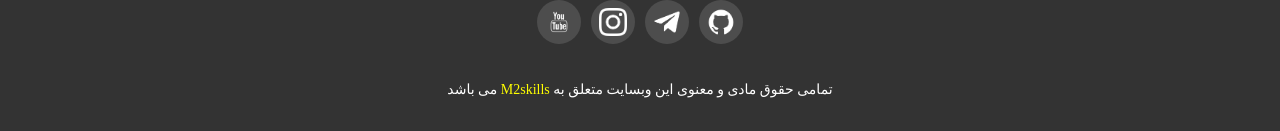
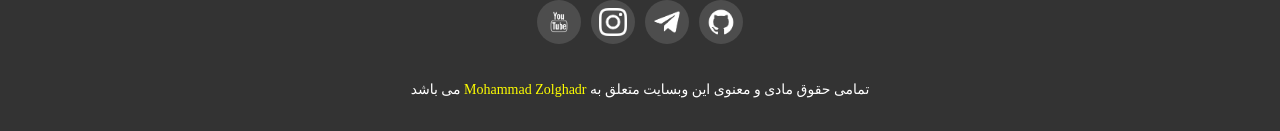
Before and after one commit to mohammad-zolghadr/multi-column-bootstrap, a plain HTML site: page index.html in a window 1280 px wide. Shown: the part 1031-1162 px from the top of the page. Drawn offline with Linux system fonts and the light colour scheme.

Commit message:
Update index.html

```diff
--- a/index.html
+++ b/index.html
@@ -5,9 +5,8 @@
     <meta name="viewport" content="width=device-width , initial-scale=1 , shrink-to-fit=no" />
     <link rel="styleSheet" href="css/bootstrap.min.css"/>
     <link rel="stylesheet" href="./style.css">
-    <!-- <script src="https://kit.fontawesome.com/37fbe7bbce.js" crossorigin="anonymous"></script> -->
 
-    <title>M2Skills</title>
+    <title>Mohammad Zolghadr</title>
 </head>
 <body>
 
@@ -137,7 +136,7 @@
 	</div>
 
 	<p id="copyright">تمامی حقوق مادی و معنوی این وبسایت متعلق به
-		<a href="https://m2skills.ir/">M2skills</a>
+		<a href="https://mohammadzolghadr.ir/">Mohammad Zolghadr</a>
 		می باشد
 	</p>
     </footer>
```
